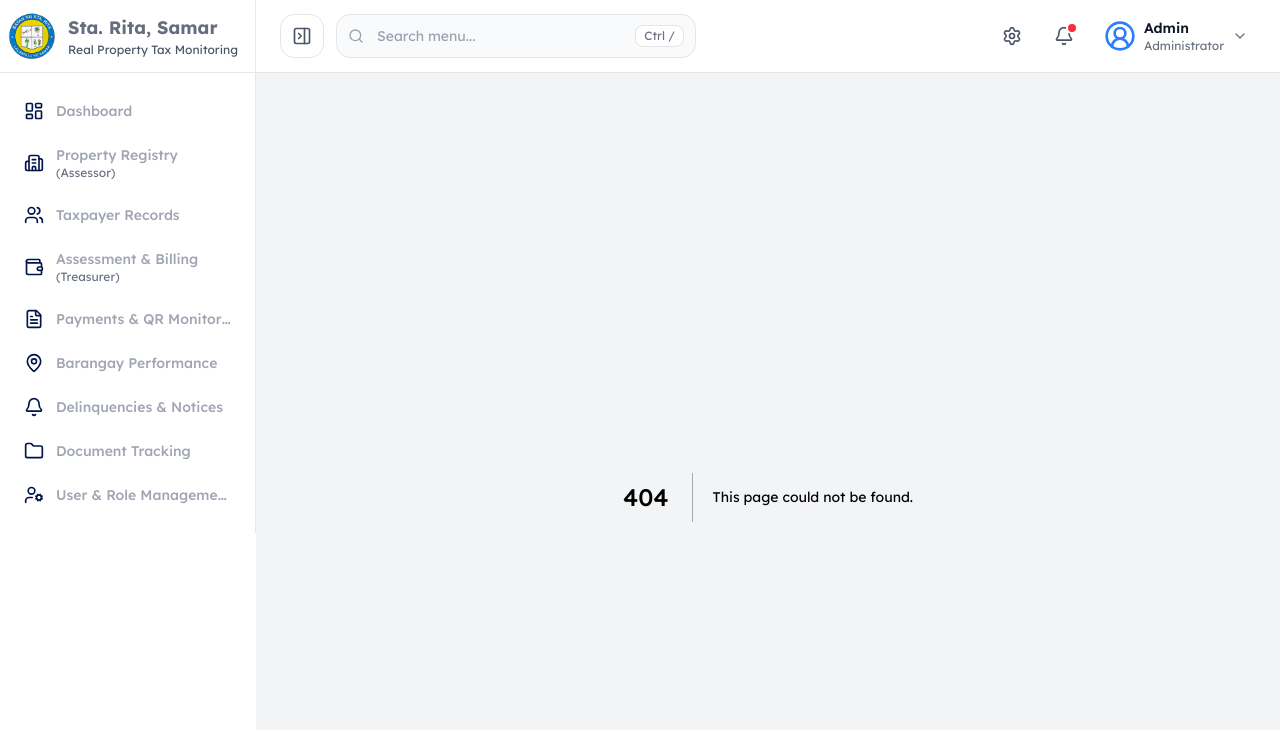
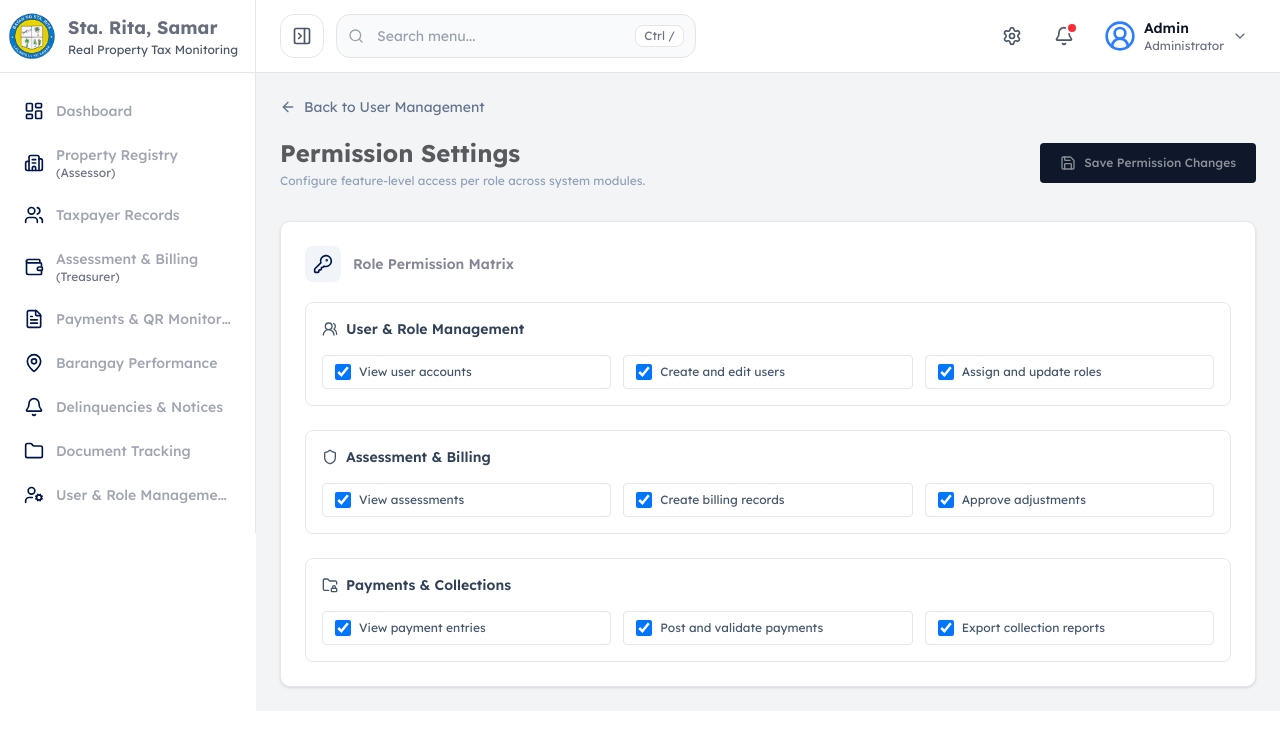
Before and after one commit to panisjr/tax-system, a Next.js app: page /user/settings/permission in a window 1280 px wide. Before the commit this address had no page. Shown: the top 730 px of the page. Built offline with nearby package versions, Linux system fonts and the light colour scheme.

Commit message:
permision setting page finished

```diff
--- a/app/user/page.tsx
+++ b/app/user/page.tsx
@@ -54,6 +54,7 @@ export default function UserRoleManagementPage() {
 						title='Permission Settings'
 						description='Fine-grained access control for system features'
 						buttonText='Configure Permissions'
+						onButtonClick={() => router.push('/user/settings/permission')}
 						variant='secondary'
 					/>
 					<RegistryCard
--- /dev/null
+++ b/app/user/settings/permission/page.tsx
@@ -0,0 +1,121 @@
+'use client';
+
+import { useRouter } from 'next/navigation';
+import {
+	ArrowLeft,
+	KeyRound,
+	Shield,
+	UsersRound,
+	FolderLock,
+	Save,
+} from 'lucide-react';
+
+const permissionGroups = [
+	{
+		title: 'User & Role Management',
+		icon: UsersRound,
+		permissions: [
+			'View user accounts',
+			'Create and edit users',
+			'Assign and update roles',
+		],
+	},
+	{
+		title: 'Assessment & Billing',
+		icon: Shield,
+		permissions: [
+			'View assessments',
+			'Create billing records',
+			'Approve adjustments',
+		],
+	},
+	{
+		title: 'Payments & Collections',
+		icon: FolderLock,
+		permissions: [
+			'View payment entries',
+			'Post and validate payments',
+			'Export collection reports',
+		],
+	},
+] as const;
+
+export default function PermissionSettingsPage() {
+	const router = useRouter();
+
+	return (
+		<div className='flex'>
+			<main className='flex-1'>
+				<header className='mb-8'>
+					<button
+						type='button'
+						onClick={() => router.push('/user')}
+						className='font-lexend mb-5 inline-flex cursor-pointer items-center gap-2 text-sm text-slate-500 transition-colors hover:text-slate-700'
+					>
+						<ArrowLeft className='h-4 w-4' />
+						Back to User Management
+					</button>
+
+					<div className='flex flex-col gap-4 sm:flex-row sm:items-center sm:justify-between'>
+						<div>
+							<h1 className='font-lexend text-2xl font-bold text-[#595a5d]'>
+								Permission Settings
+							</h1>
+							<p className='font-inter mt-1 text-xs text-slate-400'>
+								Configure feature-level access per role across system modules.
+							</p>
+						</div>
+
+						<button
+							type='button'
+							className='font-inter inline-flex h-10 cursor-pointer items-center gap-2 rounded bg-[#0F172A] px-5 text-xs font-medium text-[#8A9098] transition-colors hover:bg-slate-800'
+						>
+							<Save className='h-4 w-4' />
+							Save Permission Changes
+						</button>
+					</div>
+				</header>
+
+				<section className='rounded-lg border border-gray-200 bg-white p-6 shadow-sm'>
+					<div className='mb-5 flex items-center gap-3'>
+						<div className='rounded-md bg-slate-100 p-2'>
+							<KeyRound className='h-5 w-5 text-[#00154A]' />
+						</div>
+						<h2 className='font-inter text-sm font-semibold text-[#848794]'>
+							Role Permission Matrix
+						</h2>
+					</div>
+
+					<div className='space-y-6'>
+						{permissionGroups.map((group) => {
+							const GroupIcon = group.icon;
+
+							return (
+								<div key={group.title} className='rounded-md border border-gray-200 p-4'>
+									<div className='mb-4 flex items-center gap-2'>
+										<GroupIcon className='h-4 w-4 text-slate-600' />
+										<h3 className='font-inter text-sm font-semibold text-slate-700'>
+											{group.title}
+										</h3>
+									</div>
+
+									<div className='grid grid-cols-1 gap-3 sm:grid-cols-3'>
+										{group.permissions.map((permission) => (
+											<label
+												key={permission}
+												className='font-inter inline-flex items-center gap-2 rounded border border-gray-200 px-3 py-2 text-xs text-slate-600'
+											>
+												<input type='checkbox' className='cursor-pointer h-4 w-4 rounded border-gray-300' defaultChecked />
+												{permission}
+											</label>
+										))}
+									</div>
+								</div>
+							);
+						})}
+					</div>
+				</section>
+			</main>
+		</div>
+	);
+}
```
